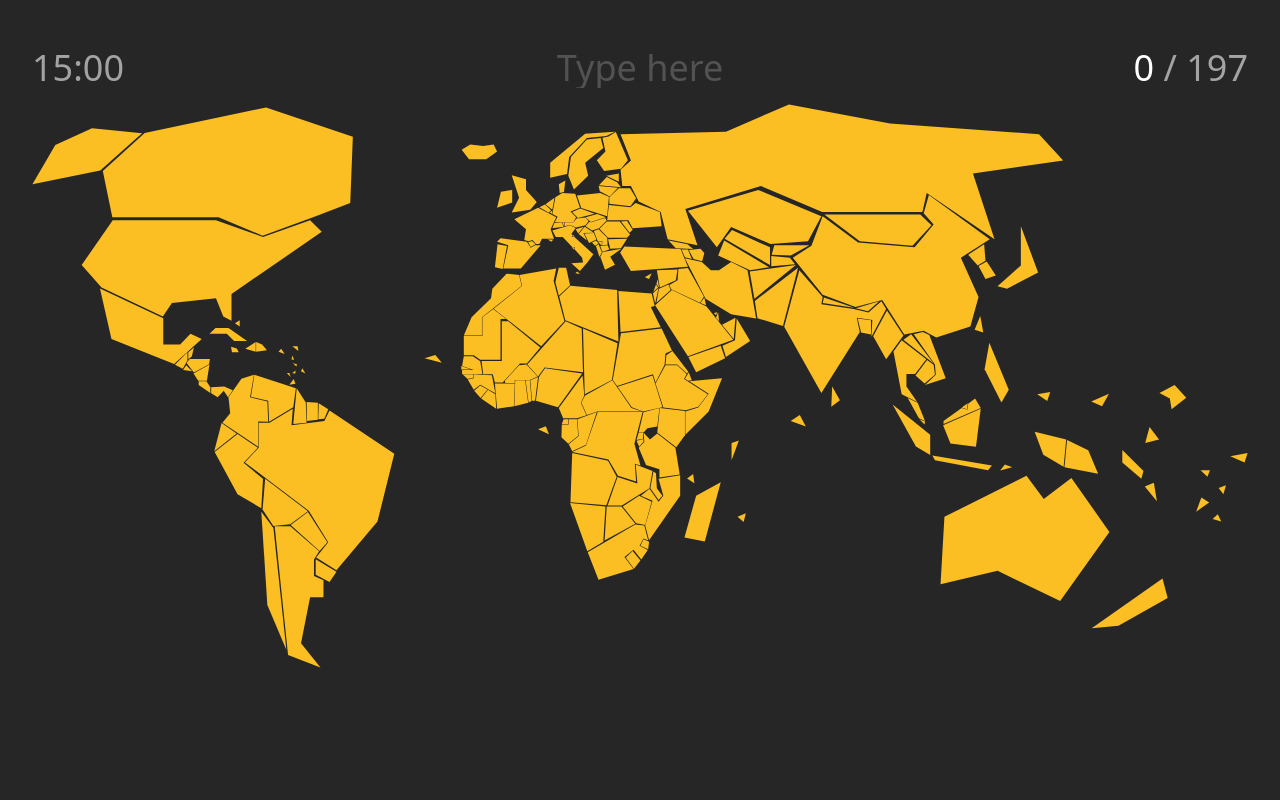
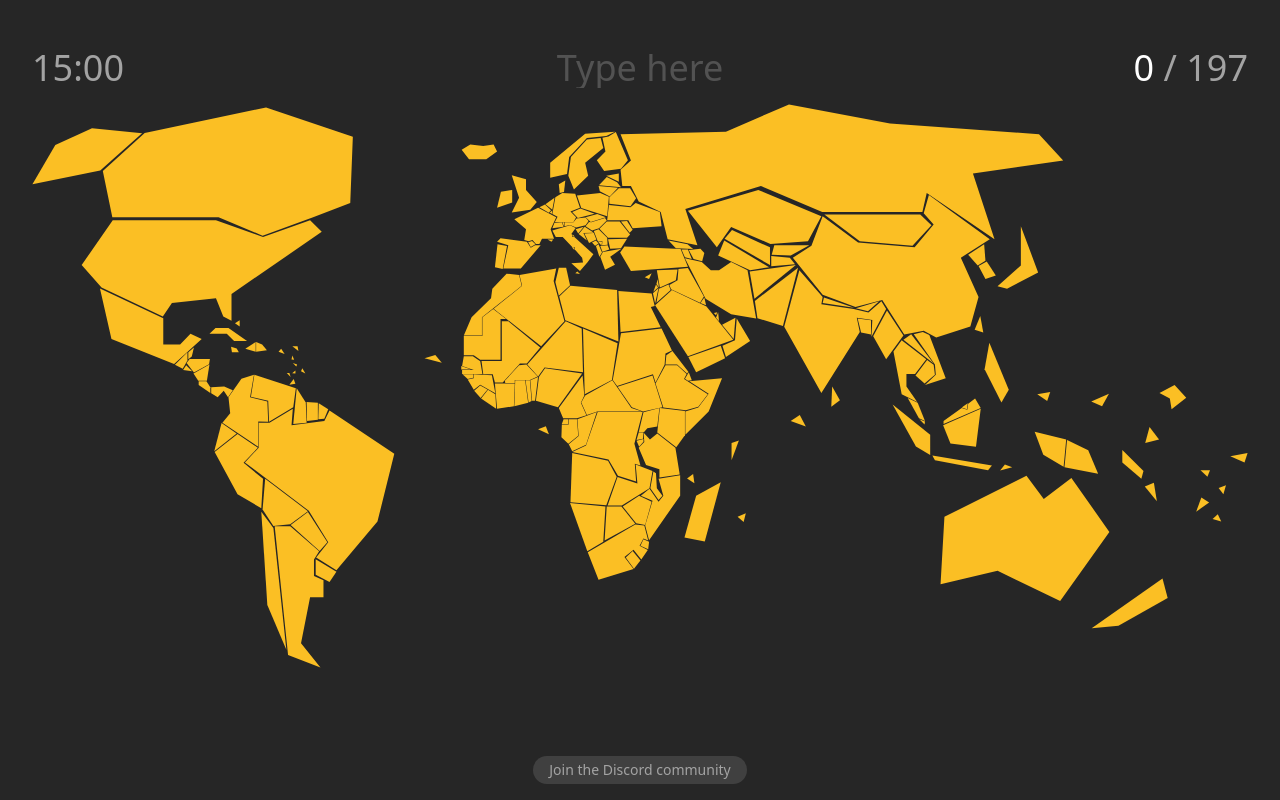
Before and after one commit to xkcdstickfigure/countries.lol, a React (Vite) app: page / in a window 1280 px wide. Built offline with nearby package versions, Linux system fonts and the light colour scheme.

Commit message:
discord link

```diff
--- a/src/App.jsx
+++ b/src/App.jsx
@@ -55,10 +55,14 @@ export const App = () => {
                         <ConfettiExplosion />
                     )}
 
-                    <p className="w-48 text-neutral-400 text-right"><span className="text-white">{completedCountries.length}</span> / {MAX_COUNTRIES}</p>
+                    <p className="w-48 text-neutral-400 text-right whitespace-nowrap"><span className="text-white">{completedCountries.length}</span> / {MAX_COUNTRIES}</p>
                 </div>
 
                 <Map />
+            </div>
+
+            <div className="flex justify-center absolute bottom-4 w-full">
+                <a href="https://discord.gg/acvYQnGvKQ" className="bg-neutral-700 rounded-full text-neutral-400 text-sm py-1 px-4">Join the Discord community</a>
             </div>
         </GameContext.Provider>
     )
```
